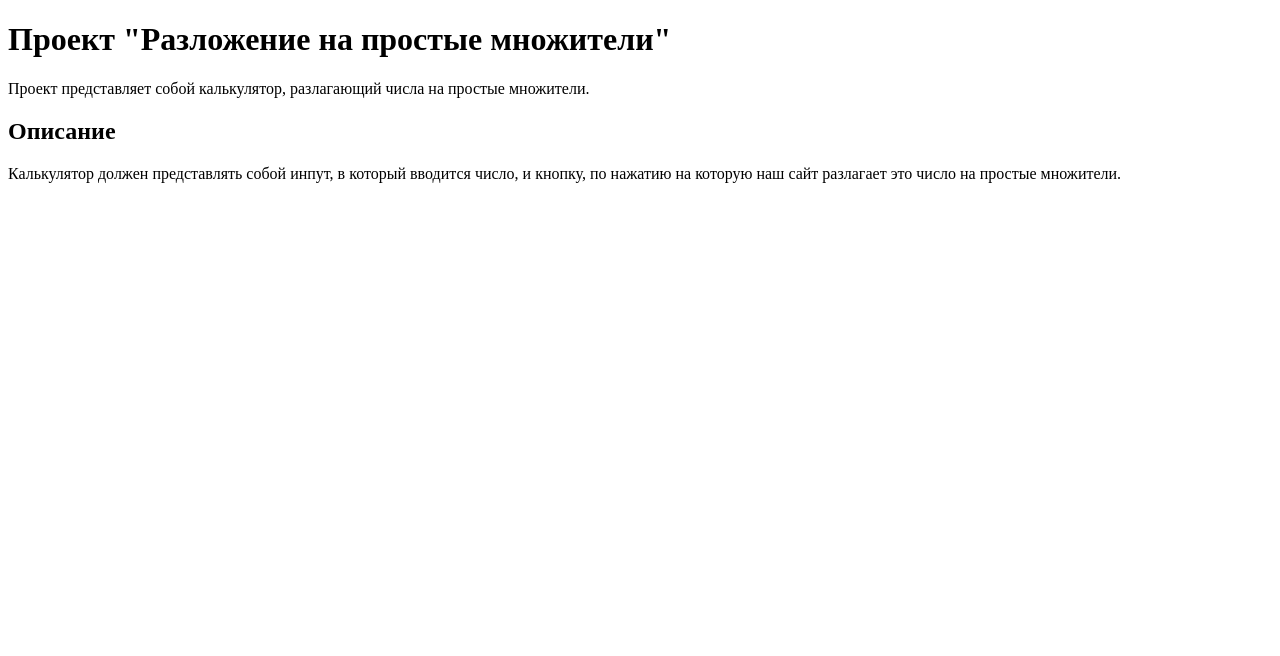
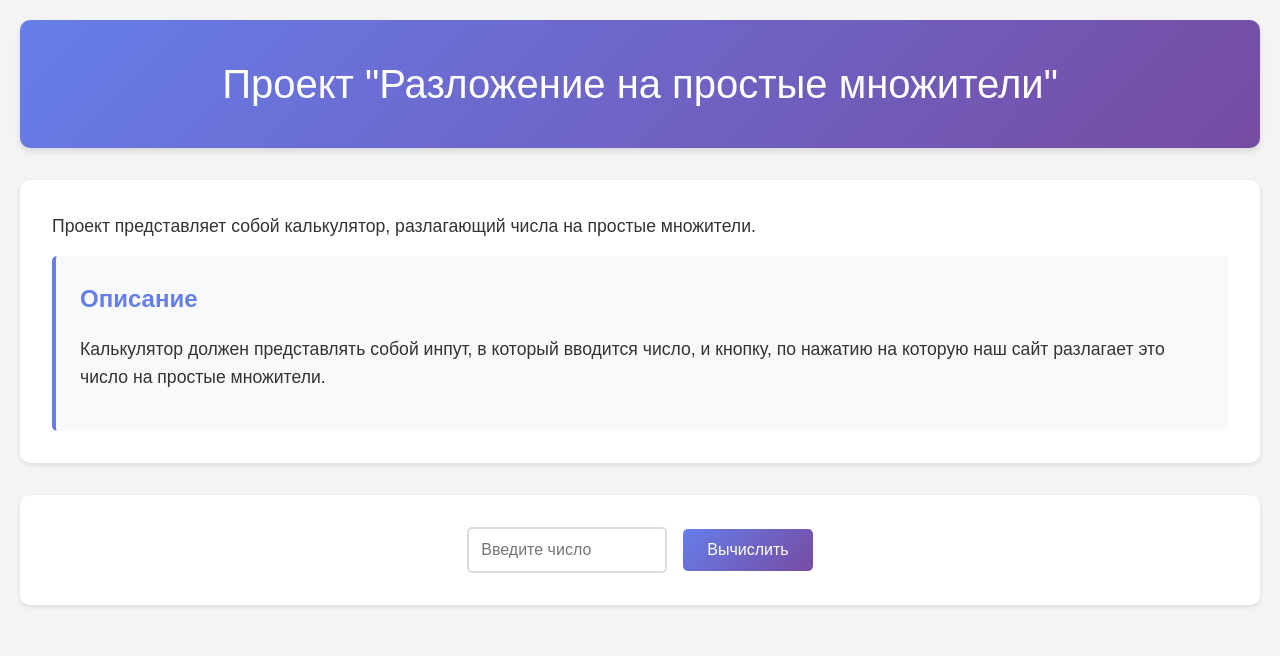
Before and after one commit to VadimSJJS/php-projects, a PHP site: page / in a window 1280 px wide. Shown: the top 656 px of the page. Run offline with PHP 8.4, Linux system fonts and the light colour scheme.

Commit message:
Project ready

```diff
--- /dev/null
+++ b/level1/calculator-factorization/css/style.css
@@ -0,0 +1,114 @@
+* {
+    margin: 0;
+    padding: 0;
+    box-sizing: border-box;
+}
+
+body {
+    font-family: 'Arial', sans-serif;
+    line-height: 1.6;
+    color: #333;
+    background-color: #f4f4f4;
+    padding: 20px;
+}
+
+.header {
+    background: linear-gradient(135deg, #667eea 0%, #764ba2 100%);
+    color: white;
+    text-align: center;
+    padding: 2rem 0;
+    margin-bottom: 2rem;
+    border-radius: 10px;
+    box-shadow: 0 4px 6px rgba(0, 0, 0, 0.1);
+}
+
+.header h1 {
+    font-size: 2.5rem;
+    font-weight: 300;
+}
+
+.description {
+    background: white;
+    padding: 2rem;
+    margin-bottom: 2rem;
+    border-radius: 10px;
+    box-shadow: 0 2px 5px rgba(0, 0, 0, 0.1);
+}
+
+.description p {
+    margin-bottom: 1rem;
+    font-size: 1.1rem;
+}
+
+.condition {
+    background: #f8f9fa;
+    padding: 1.5rem;
+    border-left: 4px solid #667eea;
+    border-radius: 5px;
+}
+
+.condition h2 {
+    color: #667eea;
+    margin-bottom: 1rem;
+}
+
+.main {
+    background: white;
+    padding: 2rem;
+    margin-bottom: 2rem;
+    border-radius: 10px;
+    box-shadow: 0 2px 5px rgba(0, 0, 0, 0.1);
+    text-align: center;
+}
+
+form {
+    display: flex;
+    gap: 1rem;
+    justify-content: center;
+    align-items: center;
+    flex-wrap: wrap;
+}
+
+input[type="number"] {
+    padding: 12px;
+    border: 2px solid #ddd;
+    border-radius: 5px;
+    font-size: 1rem;
+    width: 200px;
+    transition: border-color 0.3s;
+}
+
+input[type="number"]:focus {
+    outline: none;
+    border-color: #667eea;
+}
+
+input[type="submit"] {
+    background: linear-gradient(135deg, #667eea 0%, #764ba2 100%);
+    color: white;
+    padding: 12px 24px;
+    border: none;
+    border-radius: 5px;
+    font-size: 1rem;
+    cursor: pointer;
+    transition: transform 0.2s;
+}
+
+input[type="submit"]:hover {
+    transform: translateY(-2px);
+}
+
+.solution {
+    background: white;
+    padding: 2rem;
+    margin-top: 2rem;
+    border-radius: 10px;
+    box-shadow: 0 2px 5px rgba(0, 0, 0, 0.1);
+    text-align: center;
+    border: 2px solid #28a745;
+}
+
+.solution h3 {
+    color: #28a745;
+    margin-bottom: 1rem;
+}
--- a/level1/calculator-factorization/index.php
+++ b/level1/calculator-factorization/index.php
@@ -1,3 +1,63 @@
+<?php
+
+// функция для нахождения простых множителей
+function getPrimeFactors($number)
+{
+    // массив простых множителей
+    $primeFactors = [];
+    $primeFactor = 2;
+
+    while ($number != 1) {
+        if ($number % $primeFactor == 0) {
+            $number /= $primeFactor;
+            $primeFactors[] = $primeFactor;
+        } else {
+            $primeFactor++;
+        }
+    }
+
+    return $primeFactors;
+}
+
+// Проверка простое ли число
+function isPrimeNumber($number)
+{
+    for ($i = 2; $i < $number; $i++) {
+        if ($number % $i == 0) {
+            return false;
+        }
+    }
+
+    return true;
+}
+
+function showSolution($result)
+{
+    $str = "";
+    if (is_array($result)) {
+        foreach ($result as $value) {
+            $str .= $value . ", ";
+        }
+        echo substr($str, 0, strlen($str) - 2);
+    } else {
+        echo $result;
+    }
+}
+
+$result = "";
+$showSolution = false;
+if (isset($_GET['prime-factors'])) {
+    $showSolution = true;
+    if ($_GET['prime-factors'] === '') {
+        $result = "Вы не ввели число!";
+    } elseif (isPrimeNumber($_GET['prime-factors'])) {
+        $result = "Данное число простое";
+    } else {
+        $result = getPrimeFactors($_GET['prime-factors']);
+    }
+}
+?>
+
 <!DOCTYPE html>
 <html lang="en">
 
@@ -5,11 +65,15 @@
     <meta charset="UTF-8">
     <meta name="viewport" content="width=device-width, initial-scale=1.0">
     <title>Разложение на простые множители</title>
+    <link rel="stylesheet" href="css/style.css">
 </head>
-<header>
+<div class="header">
     <h1>Проект "Разложение на простые множители"</h1>
-</header>
+</div>
 
+
+
+<body>
     <div class="description">
         <p>Проект представляет собой калькулятор, разлагающий числа на простые множители. </p>
 
@@ -20,7 +84,21 @@
 
     </div>
 
-<body>
+    <div class="main">
+        <form action="" method="GET">
+            <input type="number" placeholder="Введите число" name="prime-factors">
+            <input type="submit" value="Вычислить">
+        </form>
+    </div>
+
+    <?php if ($showSolution): ?>
+        <div class="solution">
+            <?php
+            echo "Ответ - ";
+            showSolution($result);
+            ?>
+        </div>
+    <?php endif; ?>
 
 </body>
 
```
Lines whose indentation alone changed are shown as unchanged.
